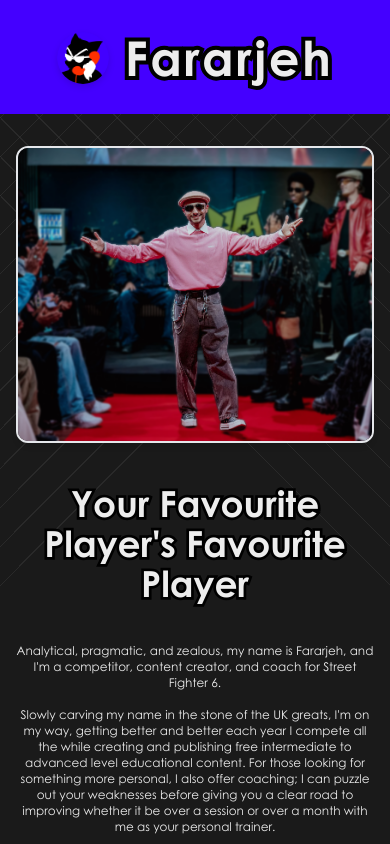
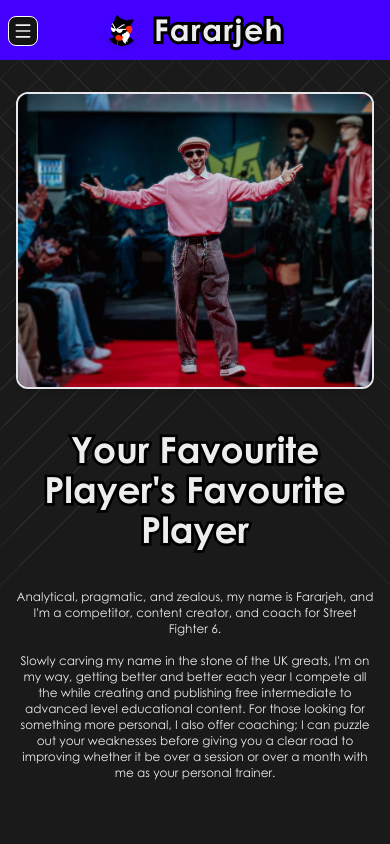
Before and after one commit to bfararjeh/nextjs-learning, a Next.js app: page / in a window 390 px wide. Shown: the top 844 px of the page. Built offline with nearby package versions, Linux system fonts and the light colour scheme; no server answers.

Commit message:
finish mobile layout
added burger menu and more mobile adjustments

```diff
--- a/src/app/globals.css
+++ b/src/app/globals.css
@@ -30,7 +30,13 @@
 
 @layer utilities {
   .text-stroke {
-    -webkit-text-stroke-width: 8px;
+    -webkit-text-stroke-width: 0.2em;
+    -webkit-text-stroke-color: black;
+    paint-order: stroke fill;
+  }
+
+  .text-stroke-thin {
+    -webkit-text-stroke-width: 6px;
     -webkit-text-stroke-color: black;
     paint-order: stroke fill;
   }
@@ -76,7 +82,7 @@
   }
 
   header {
-    @apply bg-[#4400ff] pt-8 flex justify-center items-center gap-2.5;
+    @apply bg-[#4400ff] p-3 lg:py-8 flex justify-center items-center gap-2.5;
   }
 
   main {
@@ -88,7 +94,7 @@
 
 @media (min-width:1024px) {
   main {
-    padding-left: calc(18rem + 2vw);
+    padding-left: calc(20rem + 2vw);
     padding-right: calc(var(--spacing) * 2 + 2vw);
   }
 }
--- a/src/app/layout.tsx
+++ b/src/app/layout.tsx
@@ -1,6 +1,9 @@
 import type { Metadata } from "next";
 import "./globals.css";
 import Link from "next/link";
+import InsertHeader from "../components/InsertHeader";
+import InsertFooter from "../components/InsertFooter";
+import BurgerMenu from "../components/BurgerMenu";
 
 export const metadata: Metadata = {
   title: "Fararjeh FGC",
@@ -11,9 +14,12 @@
 
   return (
     <html lang="en">
-      <body className="min-h-screen grid grid-cols-1 md:grid-cols-[auto_1fr]">
+      <body className="min-h-screen">
+        <BurgerMenu/>
+        <InsertHeader/>
+        <div className="grid grid-cols-1 md:grid-cols-[auto_1fr]">
           <aside className="fixed h-screen hidden lg:flex flex-col lg:max-w-[15%] justify-center items-center">
-          <nav className="flex flex-col gap-8 mb-5 ml-20">
+            <nav className="flex flex-col gap-8 mb-[10rem] ml-20">
               <Link id="sidebar" href="/" className="text-left">About</Link>
               <Link id="sidebar" href="#achievements" className="text-left">Achievements</Link>
               <Link id="sidebar" href="#coaching" className="text-left">Coaching</Link>
@@ -21,9 +27,9 @@
               <Link id="sidebar" href="#gallery" className="text-left">Gallery</Link>
             </nav>
           </aside>
-
+        </div>
         <div className="col-span-1">{children}</div>
-        <section id="bg">
+        <section id="bg" className="p-0">
           <div id="backgroundL">
             {Array.from({ length: 15 }).map((_, i) => (
               <span key={i} style={{ left: `${10 * (i + 1)}%` }}></span>
@@ -35,6 +41,7 @@
             ))}
           </div>
         </section>
+        <InsertFooter/>
       </body>
     </html>
   );
--- a/src/app/page.tsx
+++ b/src/app/page.tsx
@@ -5,8 +5,6 @@
 import { ChevronLeft, ChevronRight } from "lucide-react";
 import MasonryGallery from "../components/MasonryGallery";
 import ReturnSubs from "../components/ReturnSubs";
-import InsertHeader from "../components/InsertHeader";
-import InsertFooter from "../components/InsertFooter"
 import { galleryImages } from "../lib/gallery";
 
 export default function Home() {
@@ -71,9 +69,8 @@
 
   return (
     <div>
-      <InsertHeader/>
       <main>
-        <div className="">
+        <div className="max-w-[96rem] mx-auto">
           <section id="about">
             <Image
               src="/home/showcase_1.png"
@@ -316,17 +313,18 @@
               title="How to demand respect with your play in Street Fighter 6"
               loading="lazy"
             ></iframe>
+
           </section>
 
 
 
 
-          <section id="gallery">
+          <section id="gallery"
+          className="pb-0"
+          >
             <h2 className="text-center 2xl:text-right">Gallery</h2>
             <MasonryGallery images={galleryImages} />
           </section>
-
-
 
           <section id="return">
             <div className="flex justify-center">
@@ -338,11 +336,8 @@
               </button>
             </div>
           </section>
-
-
         </div>
       </main>
-      <InsertFooter/>
     </div>
   );
 }
--- /dev/null
+++ b/src/components/BurgerMenu.tsx
@@ -0,0 +1,73 @@
+"use client";
+
+import { useState } from "react";
+import Link from "next/link";
+import Image from "next/image";
+import { Menu } from "lucide-react";
+
+export default function BurgerMenu() {
+  const [open, setOpen] = useState(false);
+
+  return (
+    <>
+      <button
+        onClick={() => setOpen(!open)}
+        className="fixed top-4 left-2 z-50 bg-site-bg-dim p-1 rounded-lg lg:hidden border-1 border-white hover:bg-neutral-800"
+      >
+        <Menu size={20}/>
+      </button>
+
+      {open && (
+        <div
+          onClick={() => setOpen(false)}
+          className="fixed inset-0 z-40 lg:hidden "
+        />
+      )}
+
+      <aside
+        className={`fixed top-0 left-0 h-screen w-full bg-site-bg-dim text-white flex flex-col items-center justify-center z-40 transition-transform duration-500 lg:hidden ${
+          open ? "translate-x-0" : "-translate-x-full"
+        }`}
+      >
+        <nav className="flex flex-col gap-8 text-2xl font-centgoth font-bold text-center items-center justify-center">
+          <Link href="/" onClick={() => setOpen(false)}>About</Link>
+          <Link href="#achievements" onClick={() => setOpen(false)}>Achievements</Link>
+          <Link href="#coaching" onClick={() => setOpen(false)}>Coaching</Link>
+          <Link href="#content" onClick={() => setOpen(false)}>Content</Link>
+          <Link href="#gallery" onClick={() => setOpen(false)}>Gallery</Link>
+          <h3 className="mt-30">Socials</h3>
+          <div className="flex flex-row gap-5 items-center">
+            <a
+            href="https://youtube.com/@fararjeh"
+            target="_blank"
+            rel="noopener noreferrer"
+            >
+            <Image src="/icons/youtube.png" alt="YouTube" width={48} height={48} className="transition duration-300 hover:brightness-50"/>
+            </a>
+            <a
+            href="https://x.com/balfararjeh"
+            target="_blank"
+            rel="noopener noreferrer"
+            >
+            <Image src="/icons/twitter.png" alt="Twitter" width={48} height={48} className="transition duration-300 hover:brightness-50"/>
+            </a>
+            <a
+            href="https://metafy.gg/@fararjeh"
+            target="_blank"
+            rel="noopener noreferrer"
+            >
+            <Image src="/icons/metafy.png" alt="Metafy" width={48} height={48} className="transition duration-300 hover:brightness-50"/>
+            </a>
+            <a
+            href="https://twitch.tv/fararjeh"
+            target="_blank"
+            rel="noopener noreferrer"
+            >
+            <Image src="/icons/twitch.png" alt="Twitch" width={40} height={40} className="transition duration-300 hover:brightness-50"/>
+            </a>
+          </div>
+        </nav>
+      </aside>
+    </>
+  );
+}
--- a/src/components/InsertHeader.tsx
+++ b/src/components/InsertHeader.tsx
@@ -6,17 +6,17 @@
 export default function InsertHeader() {
   return (
     <header className="px-6">
-      <div className="mb-[30px] flex items-center lg:w-full gap-4">
+      <div className="flex items-center lg:w-full gap-4">
       <Image
         src="/icons/fararjeh.png"
         alt="Site Icon"
-        width={52}
-        height={52}
-        className="shadow-fararjeh-dim drop-shadow-md rounded-4xl"
+        width={100}
+        height={100}
+        className="shadow-fararjeh-dim drop-shadow-md rounded-4xl w-8 h-8 lg:w-12 lg:h-12"
       />
       <Link
         href="/"
-        className="font-centgoth font-bold text-5xl tracking-wider text-stroke"
+        className="font-centgoth font-bold text-3xl lg:text-5xl tracking-wider text-stroke"
       >
         Fararjeh
       </Link>
```
Lines whose indentation alone changed are shown as unchanged.
